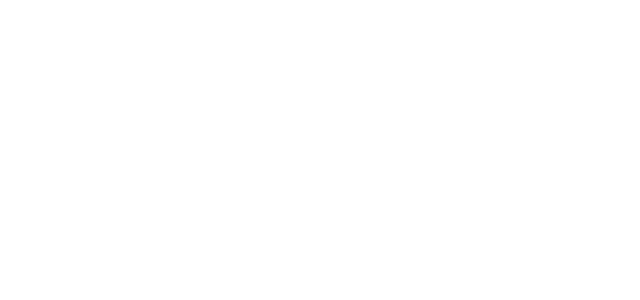
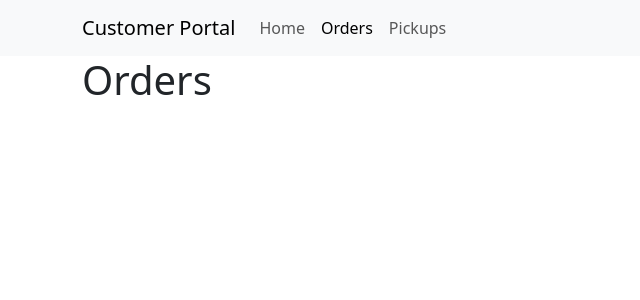
Before and after one commit to jldelacruz/chenvel-agent, a React (Vite) app: page /orders in a window 1280 px wide. Before the commit this address had no page. Shown: the top 300 px of the page, without its empty margins (0-640 px from the left). Built offline with nearby package versions, Linux system fonts and the light colour scheme.

Commit message:
create menu bar

```diff
--- a/package.json
+++ b/package.json
@@ -13,7 +13,8 @@
     "bootstrap": "^5.3.7",
     "react": "^19.1.0",
     "react-bootstrap": "^2.10.10",
-    "react-dom": "^19.1.0"
+    "react-dom": "^19.1.0",
+    "react-router-bootstrap": "^0.26.3"
   },
   "devDependencies": {
     "@eslint/js": "^9.30.1",
--- a/src/main.jsx
+++ b/src/main.jsx
@@ -1,8 +1,11 @@
 import { StrictMode } from 'react'
 import { createRoot } from 'react-dom/client'
 import { BrowserRouter, Routes, Route } from "react-router-dom";
+
 import Layout from "./pages/Layout";
 import Home from "./pages/home";
+import Orders from './pages/orders';
+import Pickups from './pages/pickups';
 
 export default function App() {
   return (
@@ -10,6 +13,8 @@
       <Routes>
         <Route path="/" element={<Layout />}>
           <Route index element={<Home />} />
+          <Route path='/orders' element={<Orders />} />
+          <Route path='/pickups' element={<Pickups />} />
         </Route>
       </Routes>
     </BrowserRouter>
--- a/src/pages/Layout.jsx
+++ b/src/pages/Layout.jsx
@@ -1,3 +1,6 @@
+import { Outlet } from 'react-router-dom';
+import { LinkContainer } from 'react-router-bootstrap';
+
 import Container from 'react-bootstrap/Container';
 import Nav from 'react-bootstrap/Nav';
 import Navbar from 'react-bootstrap/Navbar';
@@ -5,19 +8,30 @@
 
 function Layout() {
   return (
+    <>
       <Navbar expand="lg" className="bg-body-tertiary">
         <Container>
           <Navbar.Brand href="#home">Customer Portal</Navbar.Brand>
           <Navbar.Toggle aria-controls="basic-navbar-nav" />
           <Navbar.Collapse id="basic-navbar-nav">
             <Nav className="me-auto">
-            <Nav.Link href="#home">Home</Nav.Link>
-            <Nav.Link href="#link">Orders</Nav.Link>
-            <Nav.Link href="#link">Pick Ups</Nav.Link>
+              <LinkContainer to='/'>
+                <Nav.Link>Home</Nav.Link>
+              </LinkContainer>
+              <LinkContainer to='/orders'>
+                <Nav.Link>Orders</Nav.Link>
+              </LinkContainer>
+              <LinkContainer to='/pickups'>
+                <Nav.Link>Pickups</Nav.Link>
+              </LinkContainer>
             </Nav>
           </Navbar.Collapse>
         </Container>
       </Navbar>
+      <Container>
+        <Outlet />
+      </Container>
+    </>
   );
 }
 
--- /dev/null
+++ b/src/pages/orders/index.jsx
@@ -0,0 +1,5 @@
+const Orders = () => {
+  return <h1>Orders</h1>;
+};
+
+export default Orders;
--- /dev/null
+++ b/src/pages/pickups/index.jsx
@@ -0,0 +1,5 @@
+const Pickups = () => {
+  return <h1>Pickups</h1>;
+};
+
+export default Pickups;
```
Also changed, not shown: 1 other file (tests, documents, lock files or other folders). Lines whose indentation alone changed are shown as unchanged.
